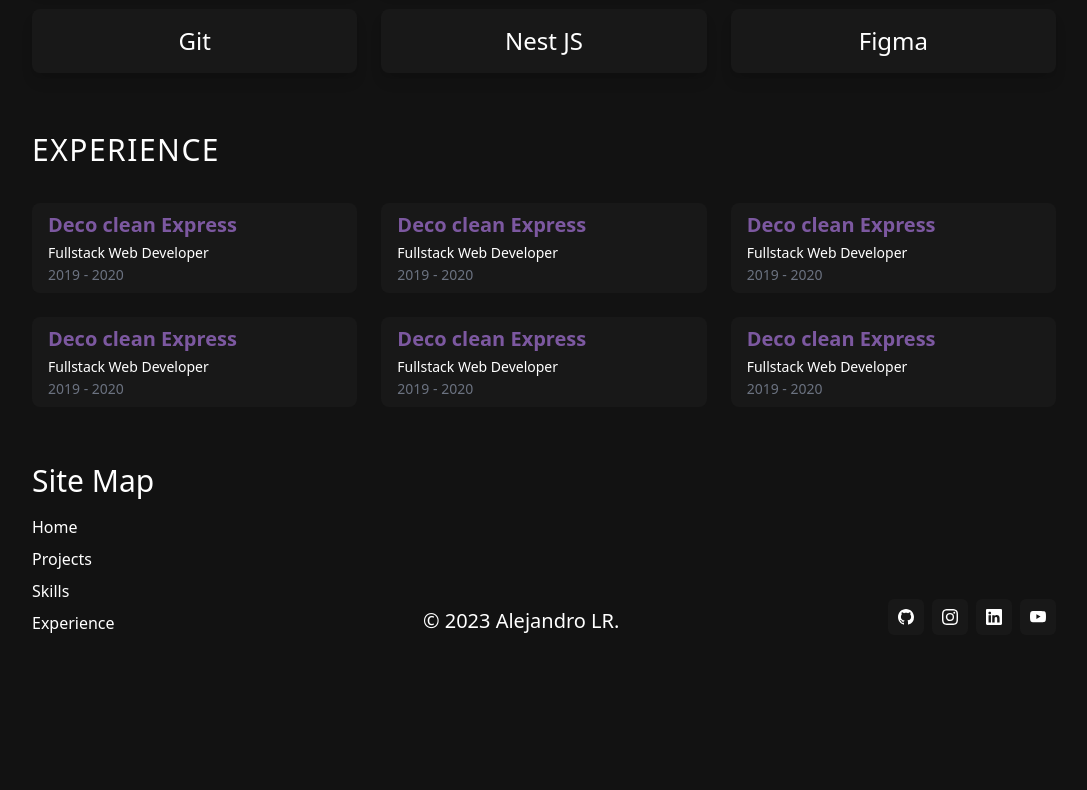
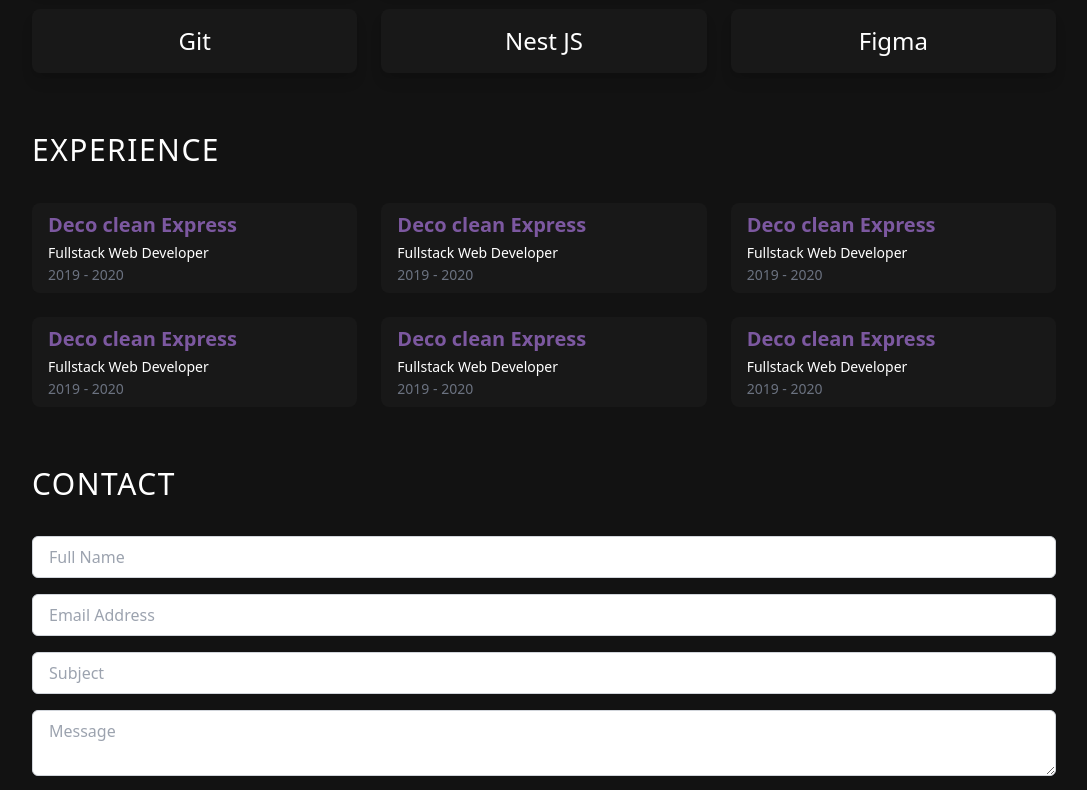
Before and after one commit to Alejandro1709/alejandrolarosa, a Next.js app: page / in a window 1280 px wide. Shown: the part 2000-2790 px from the top of the page, without its empty margins (96-1183 px from the left). Before the commit the page ends 2659 px from the top, so only its background shows below. Built offline with nearby package versions, Linux system fonts and the light colour scheme; what tailwindcss-animated would draw is missing.

Commit message:
Add: Contact Section

```diff
--- /dev/null
+++ b/src/app/components/Contact.tsx
@@ -0,0 +1,75 @@
+import Button from './ui/Button';
+
+type ContactProps = {
+  id: string;
+};
+
+function Contact({ id }: ContactProps) {
+  return (
+    <section id={id} className='flex flex-col justify-center space-y-8'>
+      <h2 className='text-center text-3xl font-medium uppercase leading-snug tracking-wider text-white lg:self-start'>
+        contact
+      </h2>
+
+      <div className='lg:flex-shrink-none mx-6 flex flex-col gap-4 lg:mx-0'>
+        <form className='flex flex-col gap-4'>
+          <div className='flex flex-col gap-2'>
+            <label htmlFor='name' className='sr-only'>
+              Name
+            </label>
+            <input
+              type='text'
+              name='name'
+              id='name'
+              placeholder='Full Name'
+              className='rounded-md border border-gray-300 px-4 py-2 focus:border-transparent focus:outline-none focus:ring-2 focus:ring-purple-400'
+            />
+          </div>
+          <div className='flex flex-col'>
+            <label htmlFor='email' className='sr-only'>
+              Email
+            </label>
+            <input
+              type='text'
+              name='email'
+              id='email'
+              placeholder='Email Address'
+              className='rounded-md border border-gray-300 px-4 py-2 focus:border-transparent focus:outline-none focus:ring-2 focus:ring-purple-400'
+            />
+          </div>
+          <div className='flex flex-col'>
+            <label htmlFor='subject' className='sr-only'>
+              Subject
+            </label>
+            <input
+              type='text'
+              name='subject'
+              id='subject'
+              placeholder='Subject'
+              className='rounded-md border border-gray-300 px-4 py-2 focus:border-transparent focus:outline-none focus:ring-2 focus:ring-purple-400'
+            />
+          </div>
+          <div className='flex flex-col'>
+            <label htmlFor='message' className='sr-only'>
+              Message
+            </label>
+            <textarea
+              name='message'
+              id='message'
+              placeholder='Message'
+              className='rounded-md border border-gray-300 px-4 py-2 focus:border-transparent focus:outline-none focus:ring-2 focus:ring-purple-400'
+            />
+          </div>
+          <Button className='bg-purple-500 hover:bg-purple-400' type='submit'>
+            Send
+          </Button>
+        </form>
+        <span className='rounded-md bg-green-400 p-2'>
+          Mail successfully sent!
+        </span>
+      </div>
+    </section>
+  );
+}
+
+export default Contact;
--- a/src/app/components/Main.tsx
+++ b/src/app/components/Main.tsx
@@ -1,6 +1,7 @@
 'use client';
 
 import { useInView } from 'react-intersection-observer';
+import Contact from './Contact';
 import Experience from './Experience';
 import Footer from './Footer';
 import Hero from './Hero';
@@ -23,6 +24,7 @@ function Main() {
         <Projects id='projects' />
         <Skills id='skills' />
         <Experience id='experience' />
+        <Contact id='contact' />
         <Footer />
       </div>
     </>
--- a/src/app/components/ui/Button.tsx
+++ b/src/app/components/ui/Button.tsx
@@ -1,15 +1,17 @@
 import { twMerge } from 'tailwind-merge';
 interface ButtonProps extends React.HTMLAttributes<HTMLButtonElement> {
   children: React.ReactNode;
+  type?: 'button' | 'submit' | 'reset';
 }
 
-function Button({ className, children }: ButtonProps) {
+function Button({ className, children, type = 'button' }: ButtonProps) {
   return (
     <button
       className={twMerge(
         `rounded-md bg-slate-400 px-4 py-2 transition-all hover:bg-slate-300 active:scale-95`,
         className
       )}
+      type={type}
     >
       {children}
     </button>
--- a/src/app/components/ui/FilterBar.tsx
+++ b/src/app/components/ui/FilterBar.tsx
@@ -2,7 +2,7 @@ import { categories } from '@/data/skills';
 
 function FilterBar() {
   return (
-    <div className='flex flex-row rounded-lg border border-purple-400 bg-black px-4 py-2 shadow-purple-400'>
+    <div className='hidden flex-row rounded-lg border border-purple-400 bg-black px-4 py-2 shadow-purple-400 lg:flex'>
       <ul className='flex flex-wrap items-center gap-2'>
         {categories.map((category) => (
           <li
--- a/src/data/links.ts
+++ b/src/data/links.ts
@@ -27,6 +27,12 @@ const links: ILink[] = [
     name: 'experience',
     label: 'Experience',
     href: '#experience',
+  },
+  {
+    id: 5,
+    name: 'contact',
+    label: 'Contact',
+    href: '#contact',
   },
 ];
 
```
